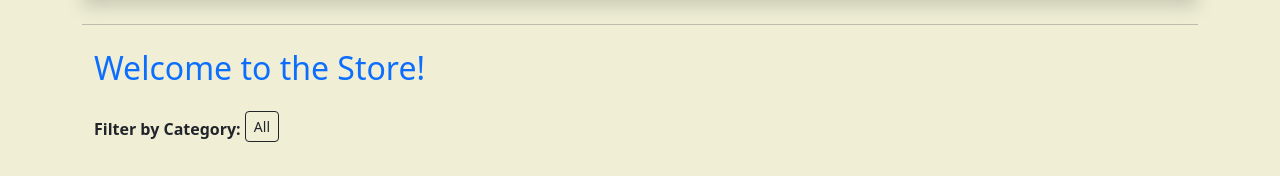
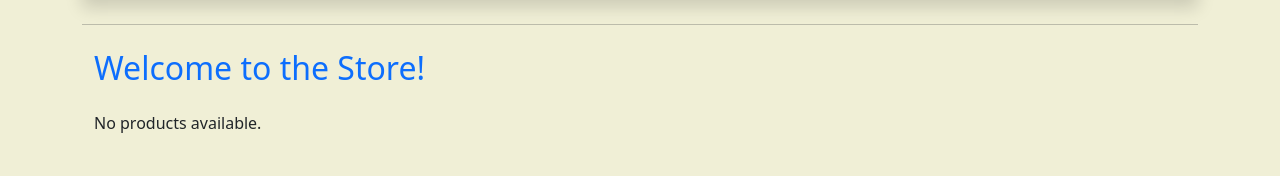
Before and after one commit to 9tsKID/ecommerce_app, a Django app: template store/templates/store/store_home.html in a window 1280 px wide. Shown: the part 80-256 px from the top of the page. Run offline with Django 5.2, Linux system fonts and the light colour scheme; the template is opened without the code that fills it, so the values that code supplies are empty.

Commit message:
Fix: enable category dropdown and remove old nav links

```diff
--- a/store/templates/store/store_home.html
+++ b/store/templates/store/store_home.html
@@ -7,15 +7,7 @@
     <p>Showing results for "{{ request.GET.q }}"</p>
   {% endif %}
   <!-- Category Filter -->
-<div class="mb-4">
-  <strong>Filter by Category:</strong>
-  {% for cat in categories %}
-    <a href="{% url 'category_products' cat.id %}" class="btn btn-sm btn-outline-secondary me-2 mb-2">
-      {{ cat.name }}
-    </a>
-  {% endfor %}
-  <a href="{% url 'store_home' %}" class="btn btn-sm btn-outline-dark mb-2">All</a>
-</div>
+
 
 
   {% if products %}
```
